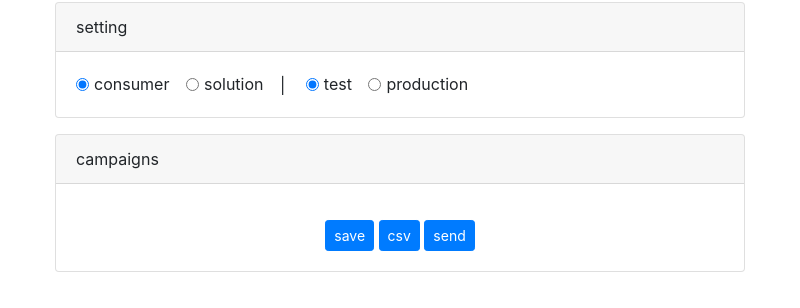
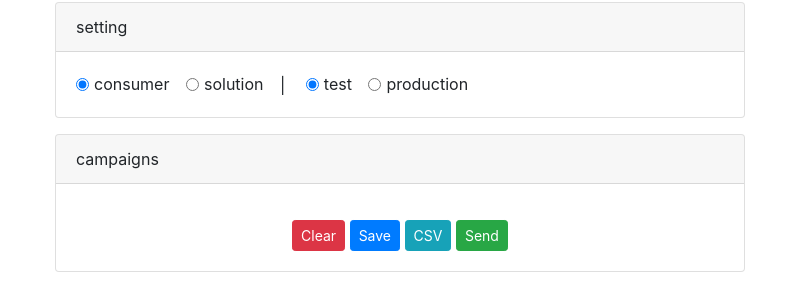
Before and after one commit to baiman240z/auupts, an Electron app: page index.html in a window 800 px wide. Shown: the part 54-362 px from the top of the page. Drawn offline with nearby package versions, Linux system fonts and the light colour scheme; no server answers.

Commit message:
added clear button

```diff
--- a/index.html
+++ b/index.html
@@ -46,14 +46,17 @@
                 <div id="campaign-form">
                 </div>
                 <div class="mt-3 text-center">
+                    <button type="button" class="btn btn-sm btn-danger" name="clear-btn">
+                        Clear
+                    </button>
                     <button type="button" class="btn btn-sm btn-primary" name="save-btn">
-                        save
+                        Save
                     </button>
-                    <button type="button" class="btn btn-sm btn-primary" name="csv-btn">
-                        csv
+                    <button type="button" class="btn btn-sm btn-info" name="csv-btn">
+                        CSV
                     </button>
-                    <button type="button" class="btn btn-sm btn-primary" name="send-btn">
-                        send
+                    <button type="button" class="btn btn-sm btn-success" name="send-btn">
+                        Send
                     </button>
                 </div>
             </form>
--- a/src/classes/campaign.ts
+++ b/src/classes/campaign.ts
@@ -170,6 +170,10 @@ export class Campaign {
         }
     }
 
+    public static clear(): void {
+        DeleteFile.sync(Util.basedir() + '/data/');
+    }
+
     public static unzip(file: string, callback: Function) {
         fs.readFile(file, 'binary', (err, data) => {
             if (err) {
--- a/src/main.ts
+++ b/src/main.ts
@@ -21,6 +21,12 @@ electron.app.on('ready', () => {
     win.on('closed', () => {
         win.destroy();
     });
+});
+
+electron.ipcMain.on('clear', (e: electron.Event, file: string) => {
+    Campaign.clear();
+    e.sender.send('find-campaign');
+    e.sender.send('show-message', '削除しました', 'success');
 });
 
 electron.ipcMain.on('unzip', (e: electron.Event, file: string) => {
--- a/src/renderer.ts
+++ b/src/renderer.ts
@@ -94,6 +94,10 @@ window.onload = () => {
 
     findCampaign(Util.basedir() + '/data', 0);
 
+    $('button[name=clear-btn]').on('click', () => {
+        electron.ipcRenderer.send('clear');
+    });
+
     $('button[name=save-btn]').on('click', () => {
         let campaigns: any[] = [];
         $('#campaign-form div.campaign').each((index, element) => {
```
